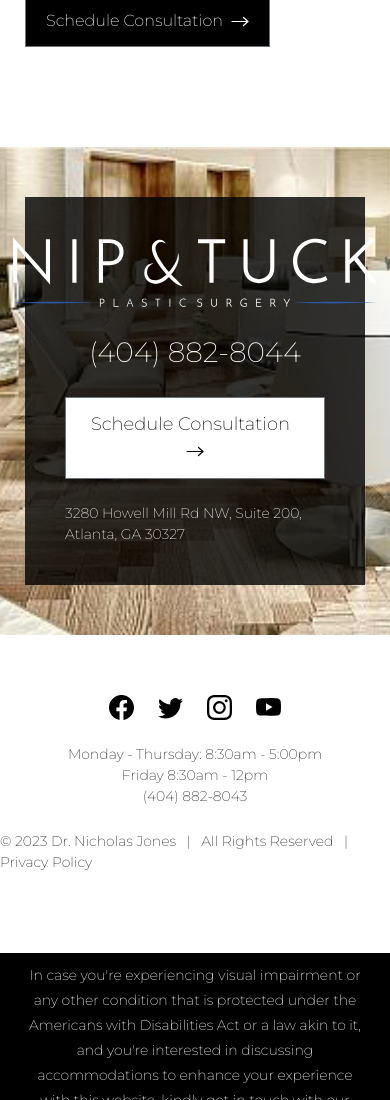
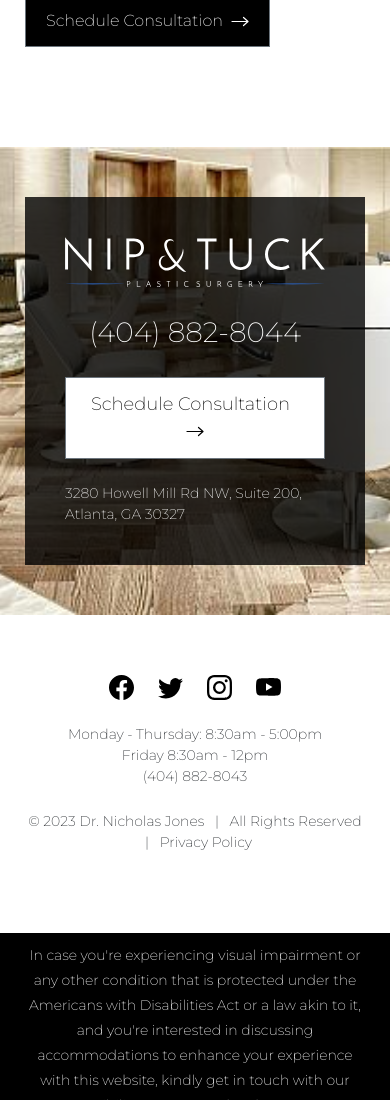
Before and after one commit to mchumpitazp/web-surgery-2, a React (Create React App) app in the folder client/: page / in a window 390 px wide. Shown: the part 10900-12000 px from the top of the page. Built offline with nearby package versions, Linux system fonts and the light colour scheme.

Commit message:
mobile responsive

```diff
--- a/client/src/App.scss
+++ b/client/src/App.scss
@@ -644,6 +644,11 @@
     width: 100%;
     padding: 40px;
 
+    #contact-logo {
+      height: auto;
+      width: 100%;
+    }
+
     .btn-base {
       color: black;
       background-color: white;
@@ -684,6 +689,8 @@
 footer {
   padding-top: 60px;
   padding-bottom: 80px;
+  padding-left: 25px;
+  padding-right: 25px;
 
   * { font-size: 14px; }
 }
--- a/client/src/components/Contact.js
+++ b/client/src/components/Contact.js
@@ -5,7 +5,7 @@
     return(
         <section id="contact" data-aos="fade-in">
             <div id="contact-content" className="d-flex flex-column justify-content-between align-items-center gap-4">
-                <img height={70} src="logo.svg" alt="logo"/>
+                <img id="contact-logo" src="logo.svg" alt="logo"/>
                 <span id="contact-phone" style={{fontSize: 28}}>(404) 882-8044</span>
                 <Button className="btn-base align-self-center">
                     Schedule Consultation
--- a/client/src/components/Footer.js
+++ b/client/src/components/Footer.js
@@ -17,7 +17,7 @@
                     (404) 882-8043
                 </p>
             </div>
-            <div>
+            <div className="text-center">
                 <p>© 2023 Dr. Nicholas Jones &nbsp;&nbsp;|&nbsp;&nbsp;
                     All Rights Reserved &nbsp;&nbsp;|&nbsp;&nbsp;
                     Privacy Policy
```
